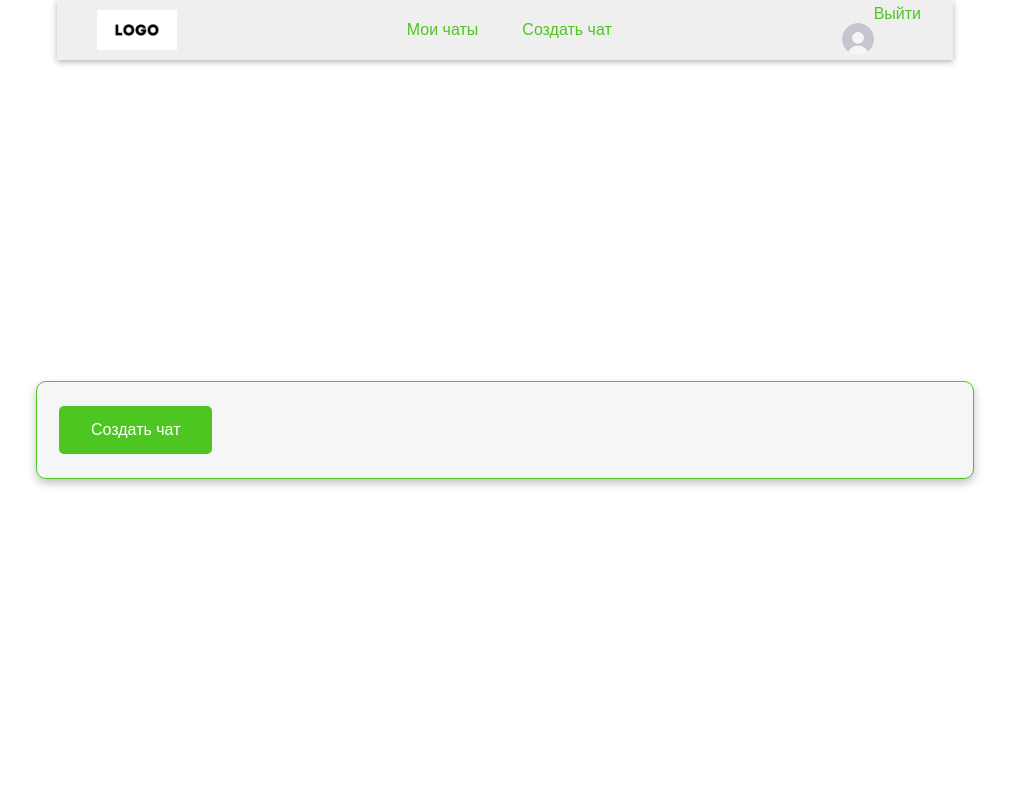
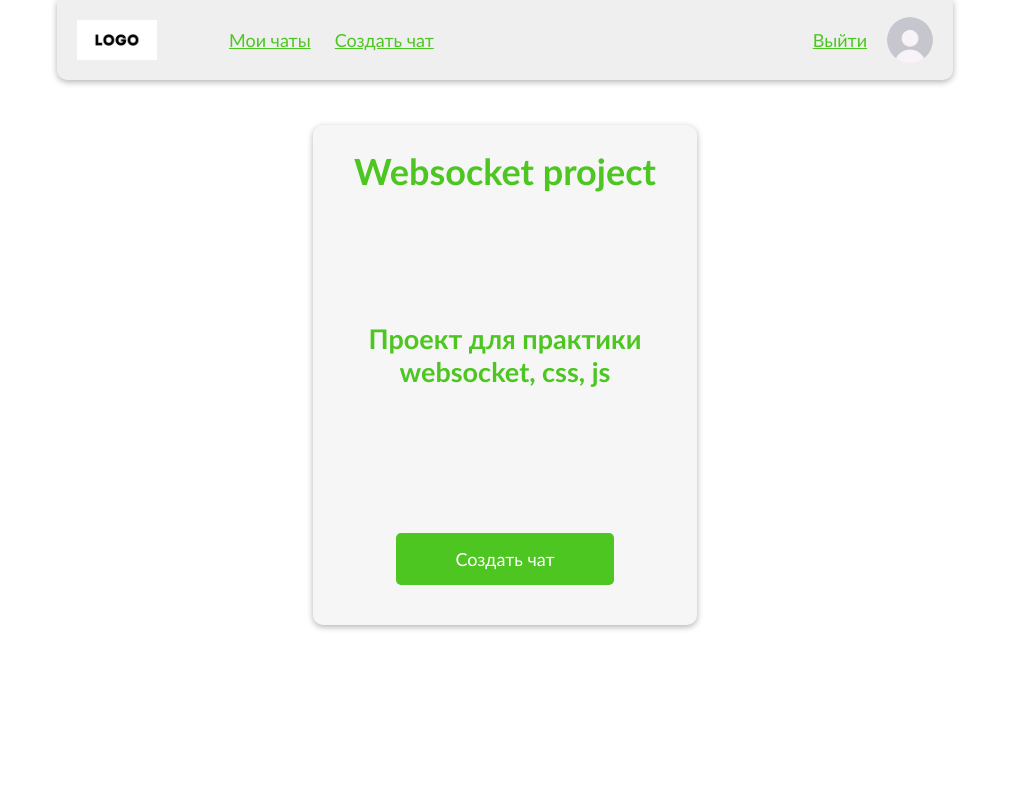
Before and after one commit to Whiox/websocket-project, a Django app: page / in a window 1280 px wide. Shown: the whole page, without its empty margins (135-1144 px from the left). Run offline with Django 5.2, Linux system fonts and the light colour scheme; the visitor is signed in with stand-in values (Sample User, id 1).

Commit message:
Updated homepage style

```diff
--- a/authentication/views.py
+++ b/authentication/views.py
@@ -44,4 +44,4 @@ class LogoutView(View):
     def get(request):
         if request.user.is_authenticated:
             logout(request)
-        return redirect('')
+        return redirect('/')
--- a/home/templates/base.html
+++ b/home/templates/base.html
@@ -16,12 +16,12 @@
     {% endblock head %}
 </head>
 <body>
-{% include 'header.html' %}
+    {% include 'header.html' %}
 
-<main class="main-wrapper">
-    {% block content %}
-    {% endblock content %}
-</main>
+    <main>
+        {% block content %}
+        {% endblock content %}
+    </main>
 
 </body>
 </html>
--- a/home/templates/header.html
+++ b/home/templates/header.html
@@ -1,26 +1,23 @@
 <header>
-    <div class="header-wrapper">
-        <a href="{% url 'home' %}"><div id="logo"></div></a>
+    <a href="{% url 'home' %}">
+        <div class="logo"></div>
+    </a>
     <nav class="navbar">
-            <ul id="menu">
+        <ul class="linc-area">
             {% if request.user.is_authenticated %}
                 <li class="menu-item"><a href="#">Мои чаты</a></li>
                 <li class="menu-item"><a href="{% url 'create_chat' %}">Создать чат</a></li>
             {% endif %}
         </ul>
-        </nav>
-        <div id="user-area">
-            <nav class="navbar">
-                <ul class="menu">
+
+        <div class="user-area">
             {% if request.user.is_authenticated %}
                 <li class="menu-item"><a href="{% url 'logout' %}">Выйти</a></li>
-                        <div id="avatar"></div>
+                <div class="avatar"></div>
             {% else %}
                 <li class="menu-item"><a href="{% url 'login' %}">Войти</a></li>
                 <li class="menu-item"><a href="{% url 'register' %}">Зарегистрироваться</a></li>
             {% endif %}
-                </ul>
+        </div>
     </nav>
-        </div>
-    </div>
 </header>
--- a/home/templates/home.html
+++ b/home/templates/home.html
@@ -1,7 +1,27 @@
 {% extends 'base.html' %}
 
 {% block content %}
-    <div class="main-content">
-        <a href="{% url 'create_chat' %}" class="btn">Создать чат</a>
-    </div>
+    <h1>Websocket project</h1>
+    <h2>Проект для практики websocket, css, js</h2>
+    <a href="{% url 'create_chat' %}" class="btn">Создать чат</a>
+
+    <style>
+        main {
+            width: 30%;
+            height: 500px;
+
+            text-align: center;
+            display: flex;
+
+            flex-direction: column;
+            justify-content: space-between;
+            align-items: center;
+        }
+
+        .btn {
+            width: 40%;
+            margin: 40px;
+        }
+    </style>
+
 {% endblock content %}
--- a/static/css/authentication/forms.css
+++ b/static/css/authentication/forms.css
@@ -1,6 +1,6 @@
 
 .form-input {
-    width: 100%;
+    width: 70%;
     max-width: 400px;
     padding: 8px 12px;
     margin-bottom: 16px;
--- a/static/css/home/header.css
+++ b/static/css/home/header.css
@@ -1,63 +1,43 @@
-/* header.css */
-header {
-  position: sticky;
-  top: 0;
-  width: 70%;
-  margin: 0 auto;
-  background-color: var(--header-color);
-  box-shadow: 0 2px 6px rgba(0,0,0,0.3);
-  z-index: 100;
-}
-
-.header-wrapper {
-  display: flex;
-  align-items: center;
-  justify-content: space-between;
-  max-width: 1200px;
-  margin: 0 auto;
-  padding: 0 20px;
-  height: 60px; /* или свой размер */
-}
-
-#logo {
-  /* сюда помести фон-изображение или размер логотипа */
+.logo {
     width: 120px;
     height: 40px;
     background: url('/static/assets/logo.png') no-repeat center / contain;
 }
 
-/* Главное меню */
-.navbar #menu {
-  list-style: none;
+.navbar {
     display: flex;
-  margin: 0;
-  padding: 0;
+    flex: 1;
+    justify-content: space-between;
 }
 
-.navbar .menu-item {
-  list-style: none;
-  margin-left: 20px;
+.navbar .linc-area {
+    display: flex;
 }
 
-.navbar .menu-item a {
+.linc-area .menu-item {
+    list-style: none;
     text-decoration: none;
     color: var(--link-color);
     padding: 8px 12px;
 }
 
-.navbar .menu-item a:hover {
-  color: var(--hover-linc-color);
+.user-area {
+    display: flex;
+    align-items: center;
+    margin-left: auto;
+    margin-right: 20px;
+
+    gap: 20px;
 }
 
-/* Зона пользователя */
-#user-area {
-  display: flex;
-  align-items: center;
+.user-area .menu-item {
+    list-style: none;
+    text-decoration: none;
 }
 
-#user-area #avatar {
-  width: 32px;
-  height: 32px;
+.user-area .avatar {
+    width: 46px;
+    height: 46px;
     background: url('/static/assets/default_avatar.png') no-repeat center / cover;
     border-radius: 50%;
     cursor: pointer;
--- a/static/css/styles.css
+++ b/static/css/styles.css
@@ -1,13 +1,3 @@
-:root {
-    --background-color: #333333;
-    --header-color: #151515;
-    --link-color: #ff6200;
-    --hover-linc-color: #f85f01;
-    --main-border: #ff6a00;
-    --main-color: #303030;
-    --text-color: #fff;
-}
-
 :root[theme="light"] {
     --background-color: #ffffff;
     --header-color: #efefef;
@@ -15,14 +5,24 @@
     --hover-linc-color: #47bf1b;
     --main-border: #4dc621;
     --main-color: #f6f6f6;
-    --text-color: #000000;
+    --text-color: #4dc621;
 }
 
+:root[theme="dark"] {
+    --background-color: #333333;
+    --header-color: #151515;
+    --link-color: #ff6200;
+    --hover-linc-color: #f85f01;
+    --main-border: #ff6a00;
+    --main-color: #303030;
+    --text-color: #ff6200;
+}
 
 html, body {
     height: 100%;
     margin: 0;
-    font-family: "Arial", sans-serif;
+    font-family: Calibri, "sans-serif";
+    font-size: 18px;
 }
 
 body {
@@ -34,24 +34,42 @@ h1, h2, h3, h4, h5 {
     color: var(--text-color);
 }
 
-.main-wrapper {
-    flex: 1; /* забирает всю высоту после header/footer */
+header {
+    position: sticky;
+    top: 0;
+    width: 70%;
+    height: 80px;
+    margin: 0 auto;
+    background-color: var(--header-color);
+    box-shadow: 0 2px 6px rgba(0, 0, 0, 0.3);
+    line-height: 80px;
+    z-index: 100;
+
     display: flex;
-    justify-content: center; /* центр по горизонтали */
-    align-items: center; /* центр по вертикали */
-    background-color: var(--background-color);
+    align-items: center;
+    border-bottom-left-radius: 10px;
+    border-bottom-right-radius: 10px;
 }
 
-.main-content {
-    width: 70%;
-    max-width: 1000px;
-    border: 1px solid var(--main-border);
+main {
+    width: 50%;
+    height: 400px;
+    margin-top: 100px;
+    top: 50%;
+    left: 50%;
+
     border-radius: 10px;
-    padding: 20px;
-    background: var(--main-color);
-    color: var(--header-color);
+    box-shadow: 0 2px 6px rgb(0, 0, 0, 0.3);
 
-    box-shadow: 0 4px 10px rgba(0, 0, 0, 0.25);
+    background-color: var(--main-color);
+    position: fixed;
+    transform: translate(-50%, -75%);
+
+    display: flex;
+}
+
+#footer {
+
 }
 
 a {
@@ -70,6 +88,8 @@ a {
     font-size: 16px;
     margin: 4px 2px;
     cursor: pointer;
+
+    font-size: 18px;
 }
 
 .btn:hover {
```
Lines whose indentation alone changed are shown as unchanged.
